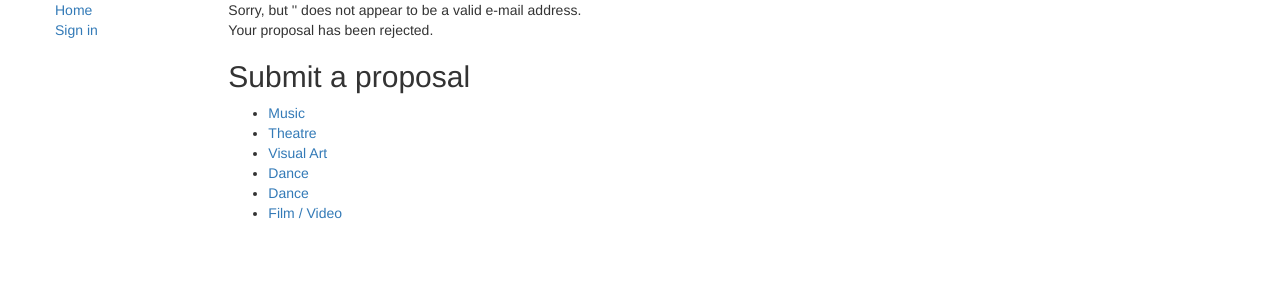
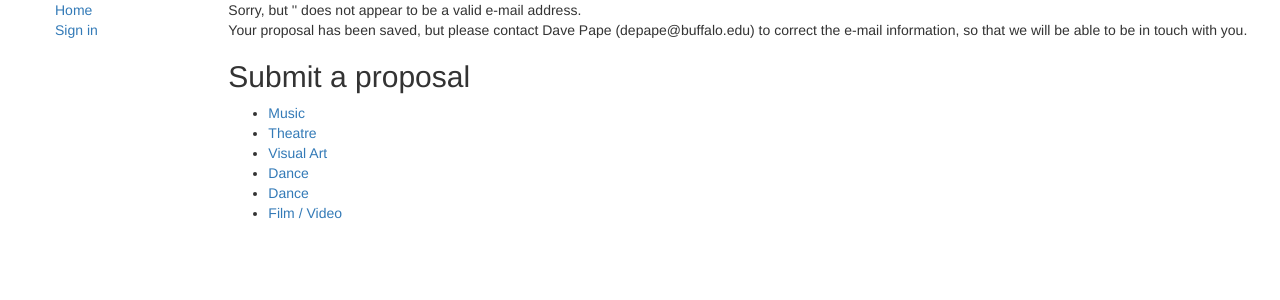
Before and after one commit to infringebuffalo/bif2, a Django app: template db/templates/db/proposal_email_fail.html in a window 1280 px wide. Shown: the top 300 px of the page. Run offline with Django 3.2, Linux system fonts and the light colour scheme; the template is opened without the code that fills it, so the values that code supplies are empty; some libraries are stand-ins or nearby versions.

Commit message:
clarify that proposals are saved even with bad e-mail address

```diff
--- a/db/templates/db/proposal_email_fail.html
+++ b/db/templates/db/proposal_email_fail.html
@@ -6,7 +6,8 @@
 <p>
 Sorry, but '{{ address }}' does not appear to be a valid e-mail address.
 <br>
-Your proposal has been rejected.
+Your proposal has been saved, but please contact Dave Pape (depape@buffalo.edu) to correct the e-mail information,
+so that we will be able to be in touch with you.
 </p>
 
 <h2>Submit a proposal</h2>
```
